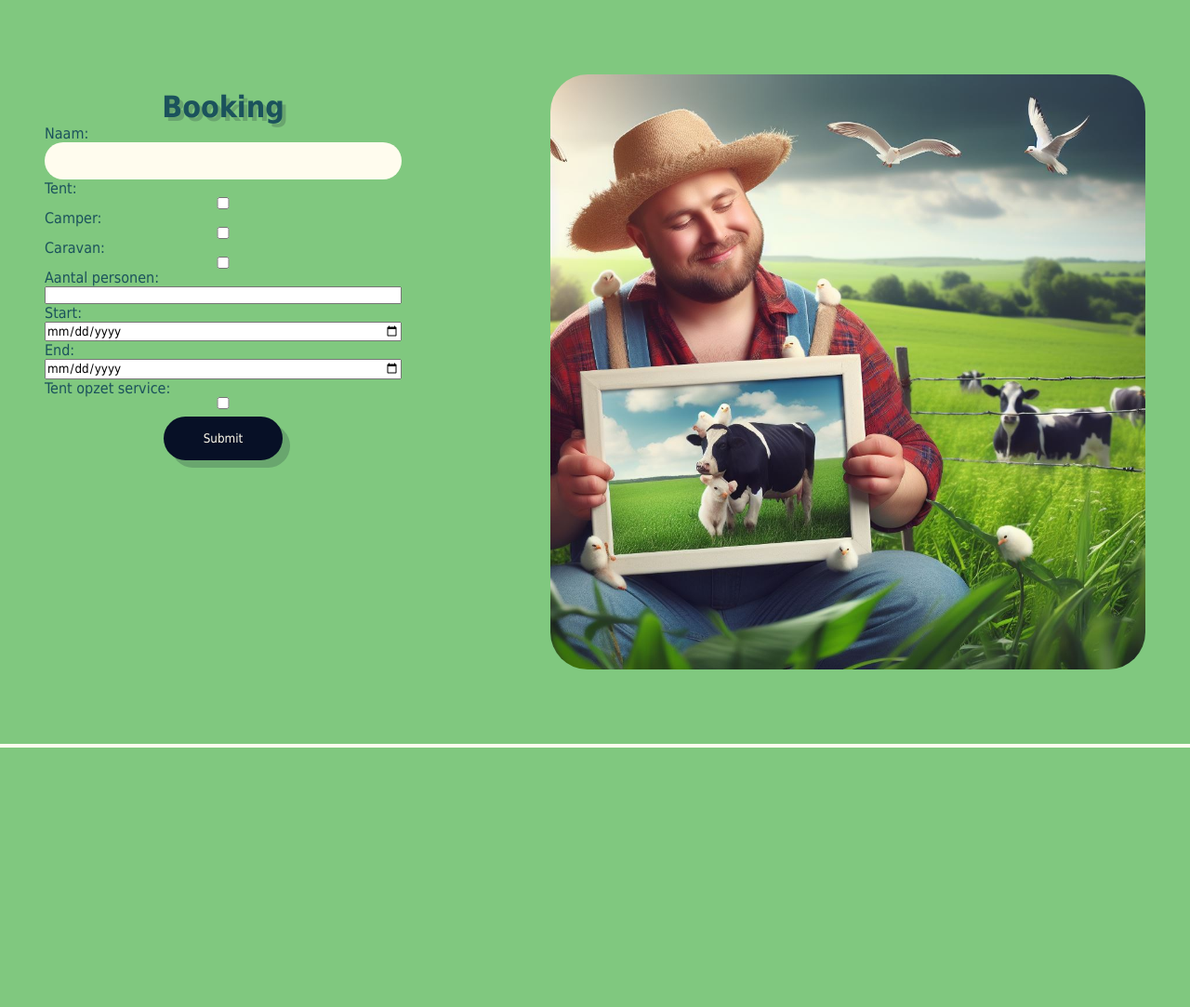
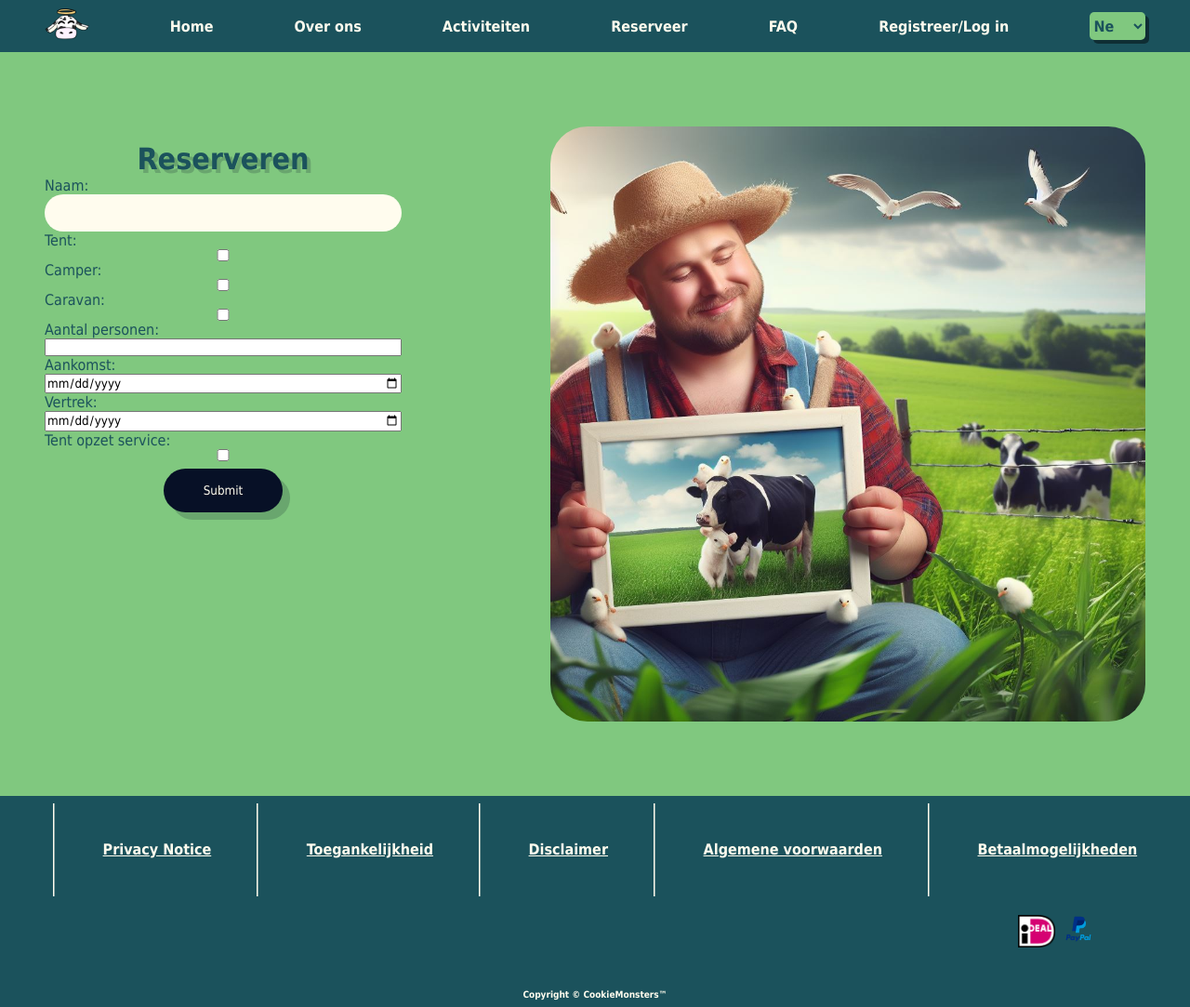
Before and after one commit to Sander470/Boer-Bert, a PHP site: page /book.php in a window 1280 px wide. Shown: the whole page at 93% size. Before the commit the page ends 804 px from the top, so only its background shows below. Run offline with PHP 8.4, Linux system fonts and the light colour scheme.

Commit message:
fixed layout
- navbar and footer correct and smaller
- applied layout to booking
- fixed wording on booking page

```diff
--- /dev/null
+++ b/_book.php
@@ -0,0 +1,41 @@
+<!DOCTYPE html>
+<html lang="en">
+
+<head>
+    <meta charset="UTF-8" />
+    <meta name="viewport" content="width=device-width, initial-scale=1.0" />
+    <link rel="stylesheet" href="style.css" />
+    <title>Reserveer nu! - Bos Mortuus</title>
+</head>
+
+<body>
+    <section class="bookform">
+        <div class="formB">
+            <div class="title">Reserveren</div>
+            <form>
+                <label>Naam:</label>
+                <input type="text"/>
+                <label>Tent:</label>
+                <input type="checkbox" />
+                <label>Camper:</label>
+                <input type="checkbox" />
+                <label>Caravan:</label>
+                <input type="checkbox" />
+                <label>Aantal personen:</label>
+                <input type="number" />
+                <label>Aankomst:</label>
+                <input type="date">
+                <label>Vertrek:</label>
+                <input type="date">
+                <label>Tent opzet service:</label>
+                <input type="checkbox" />
+                <input class="submit" type="submit" />
+            </form>
+        </div>
+        <div class="map">
+            <img src="img/BoerBert.jpeg" />
+        </div>
+    </section>
+</body>
+
+</html>
--- a/book.php
+++ b/book.php
@@ -1,41 +1,4 @@
-<!DOCTYPE html>
-<html lang="en">
-
-<head>
-    <meta charset="UTF-8" />
-    <meta name="viewport" content="width=device-width, initial-scale=1.0" />
-    <link rel="stylesheet" href="style.css" />
-    <title></title>
-</head>
-
-<body>
-    <section class="bookform">
-        <div class="formB">
-            <div class="title">Booking</div>
-            <form>
-                <label>Naam:</label>
-                <input type="text"/>
-                <label>Tent:</label>
-                <input type="checkbox" />
-                <label>Camper:</label>
-                <input type="checkbox" />
-                <label>Caravan:</label>
-                <input type="checkbox" />
-                <label>Aantal personen:</label>
-                <input type="number" />
-                <label>Start:</label>
-                <input type="date">
-                <label>End:</label>
-                <input type="date">
-                <label>Tent opzet service:</label>
-                <input type="checkbox" />
-                <input class="submit" type="submit" />
-            </form>
-        </div>
-        <div class="map">
-            <img src="BoerBert.jpeg" />
-        </div>
-    </section>
-</body>
-
-</html>
+<?php
+    $title = 'BosMortuus';
+    $childView = '_book.php';
+    include('layout.php');
--- a/layout.php
+++ b/layout.php
@@ -10,10 +10,10 @@
 <body>
     <div class="navbar">
         <img src="img/cowlogo.png">
-        <a href="_index.html">Home</a>
+        <a href="index.php">Home</a>
         <a href="#">Over ons</a>
         <a href="#">Activiteiten</a>
-        <a href="#">Reserveer</a>
+        <a href="book.php">Reserveer</a>
         <a href="#">FAQ</a>
         <a href="#">Registreer/Log in</a>
             <select class="dropdown" name="lang" id="lang">
--- a/style.css
+++ b/style.css
@@ -24,7 +24,7 @@ body {
 
 .navbar {
   top: 0;
-  padding: 1.5svh;
+  padding: 0.5svh;
   display: flex;
   justify-content: space-around;
   position: sticky;
@@ -33,16 +33,16 @@ body {
 }
 
 .navbar img {
-  height: 8svh;
+  height: 6svh;
   width: auto;
 }
 
 .footer {
-  position: fixed;
+  position:relative;
   left: 0;
   bottom: 0;
   width: 100%;
-  padding: 2svh;
+  padding: 1svh;
 }
 
 .footer a {
@@ -74,7 +74,7 @@ body {
 }
 
 .payimg img {
-  width: 10vh;
+  width: 5svh;
   height: auto;
 }
 
@@ -108,7 +108,7 @@ body {
   left: 0;
   width: 100%;
   height: 100svh;
-  background: url(cowphoto.jpg);
+  background: url(img/cowphoto.jpg);
   background-repeat: no-repeat;
   background-size: cover;
   background-position: center center;
```
Also changed, not shown: _index.php (+3 -5 lines).
